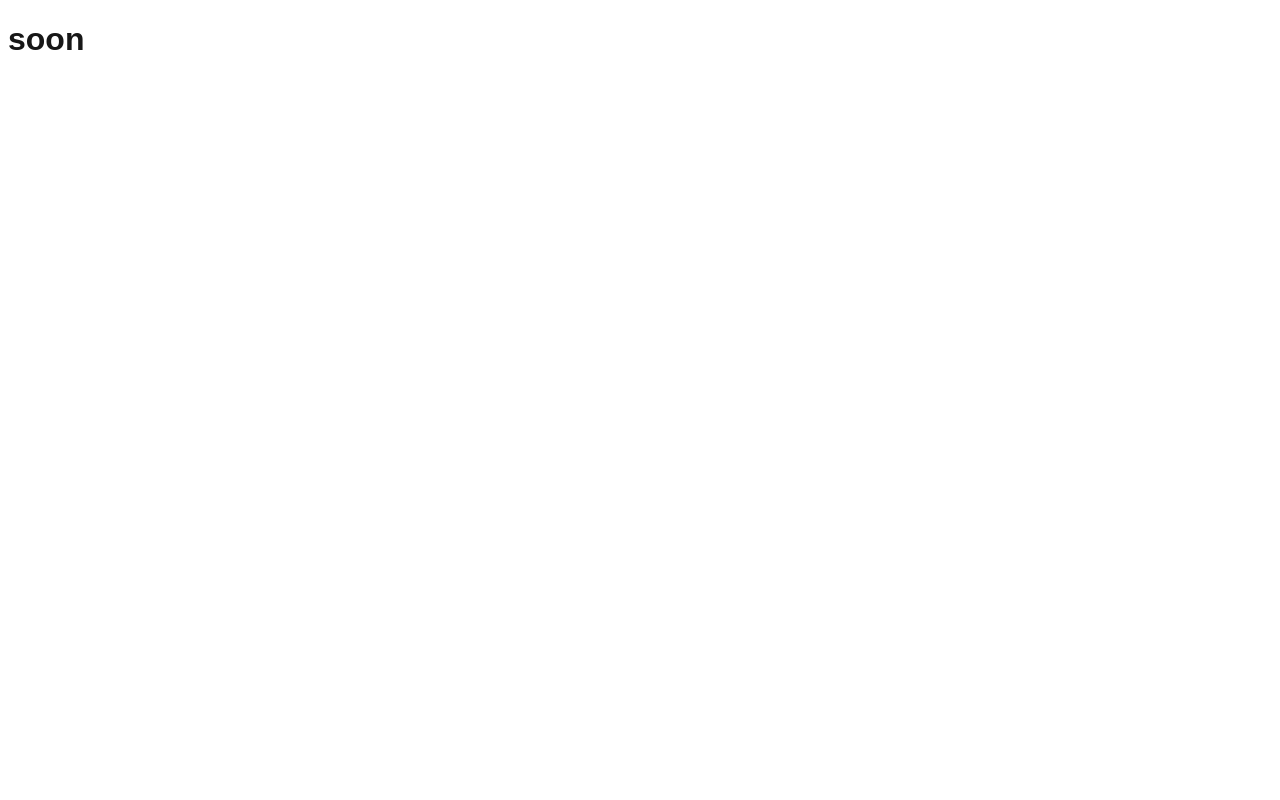
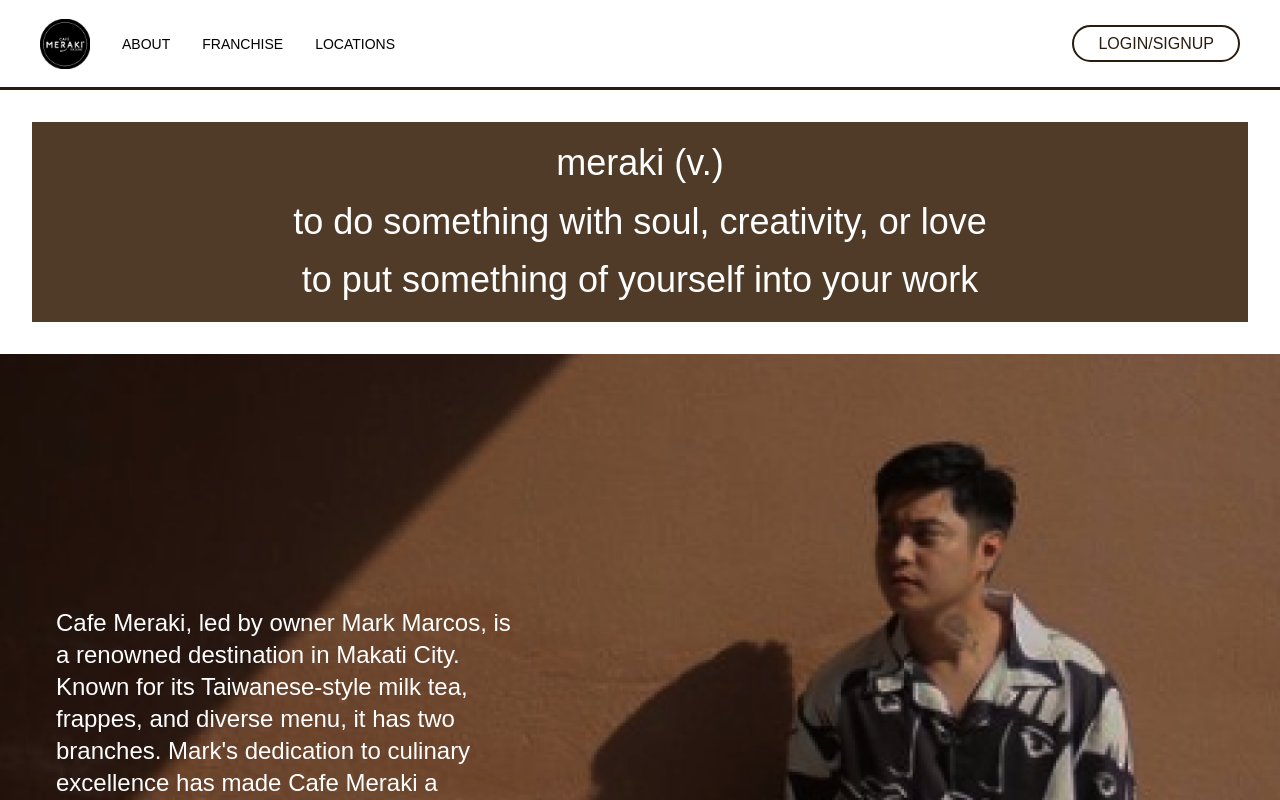
Before and after one commit to StDevRhenz/cafe-meraki, a Next.js app in the folder client/: page /about in a window 1280 px wide. Shown: the top 800 px of the page. Built offline with nearby package versions, Linux system fonts and the light colour scheme.

Commit message:
Featue: About

```diff
--- a/client/package.json
+++ b/client/package.json
@@ -22,7 +22,7 @@
     "eslint": "^9",
     "eslint-config-next": "15.4.1",
     "postcss": "^8.5.6",
-    "tailwindcss": "^4.1.11",
+    "tailwindcss": "^3.4.0",
     "typescript": "^5"
   }
 }
--- a/client/src/app/about/page.tsx
+++ b/client/src/app/about/page.tsx
@@ -1,73 +1,39 @@
+import Navbar from "@/components/navbar";
+import Footer from "@/components/footer";
+import Image from "next/image";
+import Image1 from '../../assets/img_about/image57.png';
+
 export default function About() {
   return (
-    // <div className="min-h-screen bg-amber-50 py-16">
-    //   <div className="container mx-auto px-4">
-    //     <div className="max-w-4xl mx-auto">
-    //       <h1 className="text-4xl font-bold text-amber-900 text-center mb-8">
-    //         About Cafe Meraki
-    //       </h1>
+    <div>
+      <Navbar />
+      <div className="pt-[90px]">
+        {/* About Section */}
+        <div className="bg-[#503B28] w-[95%] h-[200px] mt-[2.5%] mb-8 py-[35px] flex items-center justify-center mx-auto">
+          <p className="w-full max-w-[791px] text-white text-center text-[36px] leading-relaxed">
+            meraki (v.) <br />
+            to do something with soul, creativity, or love <br />
+            to put something of yourself into your work <br />
+          </p>
+        </div>
 
-    //       <div className="bg-white rounded-lg shadow-lg p-8 mb-8">
-    //         <h2 className="text-2xl font-semibold text-amber-800 mb-4">
-    //           Our Story
-    //         </h2>
-    //         <p className="text-gray-700 mb-4">
-    //           Cafe Meraki was born from a passion for exceptional coffee and creating
-    //           meaningful connections. The word "Meraki" comes from Greek, meaning to do
-    //           something with soul, creativity, or love - putting something of yourself
-    //           into your work.
-    //         </p>
-    //         <p className="text-gray-700">
-    //           Every cup we serve, every pastry we bake, and every smile we share
-    //           carries this philosophy. We believe that great coffee is more than just
-    //           a beverage - it's a moment of joy, a catalyst for conversation, and a
-    //           bridge that brings people together.
-    //         </p>
-    //       </div>
+        {/* Big Picture Section */}
+        <div className="relative text-center text-white mt-8">
+          <div className="w-full">
+            <Image
+              src={Image1}
+              alt="ABOUT"
+              className="w-full h-auto"
+              priority
+            />
+          </div>
 
-    //       <div className="grid md:grid-cols-2 gap-8">
-    //         <div className="bg-white rounded-lg shadow-lg p-6">
-    //           <h3 className="text-xl font-semibold text-amber-800 mb-3">
-    //             Our Mission
-    //           </h3>
-    //           <p className="text-gray-700">
-    //             To create a warm, welcoming space where quality coffee meets
-    //             genuine hospitality, fostering community one cup at a time.
-    //           </p>
-    //         </div>
-
-    //         <div className="bg-white rounded-lg shadow-lg p-6">
-    //           <h3 className="text-xl font-semibold text-amber-800 mb-3">
-    //             Our Values
-    //           </h3>
-    //           <ul className="text-gray-700 space-y-2">
-    //             <li>• Quality ingredients, ethically sourced</li>
-    //             <li>• Sustainable practices</li>
-    //             <li>• Community connection</li>
-    //             <li>• Exceptional service</li>
-    //           </ul>
-    //         </div>
-    //       </div>
-
-    //       <div className="text-center mt-12">
-    //         <h3 className="text-2xl font-semibold text-amber-800 mb-4">
-    //           Visit Us Today
-    //         </h3>
-    //         <p className="text-gray-700 mb-6">
-    //           Experience the Meraki difference for yourself. We can't wait to serve you!
-    //         </p>
-    //         <a
-    //           href="/locations"
-    //           className="bg-amber-600 text-white px-8 py-3 rounded-lg hover:bg-amber-700 transition-colors"
-    //         >
-    //           Find Our Locations
-    //         </a>
-    //       </div>
-    //     </div>
-    //   </div>
-    // </div>
-    <div>
-      <h1>soon</h1>
+          <div className="absolute top-1/2 left-8 transform -translate-y-1/2 w-[45%] max-w-lg text-lg md:text-xl lg:text-2xl text-white p-6 rounded-lg text-left">
+            Cafe Meraki, led by owner Mark Marcos, is a renowned destination in Makati City. Known for its Taiwanese-style milk tea, frappes, and diverse menu, it has two branches. Mark's dedication to culinary excellence has made Cafe Meraki a beloved spot for exceptional beverages and delicious food. It's a testament to his commitment to providing an outstanding dining experience.
+          </div>
+        </div>
+      </div>
+      <Footer />
     </div>
   );
 }
--- a/client/src/components/navbar.tsx
+++ b/client/src/components/navbar.tsx
@@ -20,10 +20,10 @@
           <ul className="flex items-center gap-8">
             <li>
               <Link
-                href="#"
+                href="/about"
                 className="text-black uppercase text-sm font-medium hover:text-[#2A1B0F] transition-all duration-300 relative after:content-[''] after:absolute after:w-0 after:h-[3px] after:bottom-[-10px] after:left-0 after:bg-[#2A1B0F] after:transition-all after:duration-500 hover:after:w-full"
               >
-                ABOUT CAFE MERAKI
+                ABOUT
               </Link>
             </li>
             <li>
```
Also changed, not shown: client/src/assets/img_about/image57.png (added), 1 other file (tests, documents, lock files or other folders).
